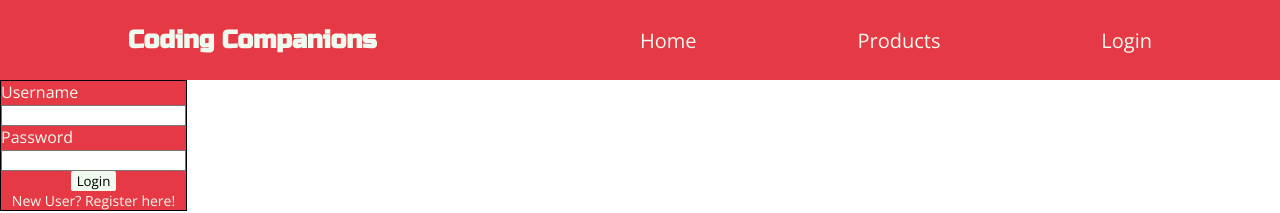
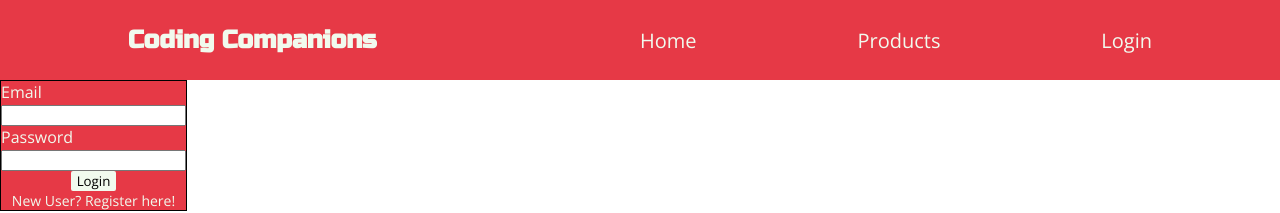
Before and after one commit to MaxVillagomez/coding-companions, a React (Create React App) app: page /login in a window 1280 px wide. Shown: the top 213 px of the page. Built offline with nearby package versions, Linux system fonts and the light colour scheme; no server answers.

Commit message:
feat(api/login) working on building login and register components

```diff
--- a/api/users.js
+++ b/api/users.js
@@ -42,6 +42,11 @@ apiRouter.post('/login', async (req, res, next) => {
         const user = await getUserByEmail(email);
         if (user && user.password === password) {
             const token = jwt.sign({ id: user.id, email}, JWT_SECRET);
+            res.send({
+                user,
+                message: 'Welcome Back!',
+                token
+            });
         } else {
             next({
                 name: "IncorrectCredentialsError",
--- a/src/axios-services/index.js
+++ b/src/axios-services/index.js
@@ -46,3 +46,13 @@ export async function getAPIHealth() {
     return { healthy: false };
   }
 }
+
+export async function login(email, password) {
+  try {
+    const {data} = await axios.post(`/api/users/login`, {email, password});
+    console.log("this is the log in data: ", data)
+    return data;
+  } catch (error) {
+    throw error;
+  }
+}
--- a/src/components/App.js
+++ b/src/components/App.js
@@ -24,8 +24,11 @@ import {
 const App = () => {
   const [products, setProducts] = useState([]);
   const [indivProduct, setIndivProduct] = useState([]);
+  const [email, setEmail] = useState('');
+  const [password, setPassword] = useState('');
+  const [token, setToken] = useState('');
+  const [isLoggedIn, setIsLoggedIn] = useState(false)
 
-  const { productId } = useParams();
   useEffect(() => {
     const fetchAllProducts = async () => {
       try {
@@ -39,6 +42,13 @@ const App = () => {
     };
     fetchAllProducts();
   }, []);
+
+  useEffect(() => {
+    if (localStorage.token) {
+        setToken(localStorage.token);
+        setIsLoggedIn(!isLoggedIn);
+    }
+}, []);
 
   // useEffect(() => {
   //   const fetchProductById = async () => {
@@ -67,7 +77,15 @@ const App = () => {
             path="/products"
             element={<Products products={products} setProducts={setProducts} />}
           />
-          <Route path="/login" element={<Login />} />
+          <Route path="/login" element={
+            <Login
+              email={email}
+              setEmail={setEmail}
+              password={password}
+              setPassword={setPassword}
+              token={token}
+              setToken={setToken}
+              setIsLoggedIn={setIsLoggedIn}/>} />
           <Route path="/register" element={<Register />} />
           <Route
             path="/products/:productId"
--- a/src/components/Login.js
+++ b/src/components/Login.js
@@ -1,20 +1,66 @@
 import React from "react";
 import {Link} from "react-router-dom";
+import {login} from "../axios-services"
 
-const Login = () => {
+const Login = (props) => {
+    const {
+        email,
+        setEmail,
+        password,
+        setPassword,
+        token,
+        setToken,
+        setIsLoggedIn
+    } = props;
+
+    async function handleSubmit(event) {
+        event.preventDefault();
+        try {
+            const response = await fetch('/api/users/login', {
+                method: "POST",
+                headers: {
+                    "Content-Type": "application/json"
+                },
+                body: JSON.stringify({
+                    user: {
+                        email,
+                        password,
+                    }
+                })
+            });
+            // console.log("this is the response: ", response);
+                const data = await response.json();
+                console.log("this is the response data: ", data);
+        } catch (error) {
+
+        }
+
+        const user = {
+            email,
+            password
+        };
+        const {data} = await login(user);
+        console.log("this is the data: ", data);
+        localStorage.setItem("token", data.token);
+        setIsLoggedIn(true);
+        setToken(localStorage.token);
+        setEmail('');
+        setPassword('');
+    }
+
     return (
             <div className="form-container">
-                <form className="login-form">
+                <form className="login-form" onSubmit={handleSubmit}>
                     <label className='label'>
-                        Username
+                        Email
                         <input
-                            type='text'
+                            type='text' value={email} onChange={(event) => setEmail(event.target.value)}
                         ></input>
                     </label>
                     <label className="label">
                         Password
                         <input
-                            type='text'
+                            type='text' value={password} onChange={(event) => setPassword(event.target.value)}
                         ></input>
                     </label>
                     <button type='submit'>Login</button>
--- a/src/components/Register.js
+++ b/src/components/Register.js
@@ -5,7 +5,7 @@ const Register = () => {
     <div className="form-container">
       <form className="login-form">
         <label className="label">
-          Username
+          Email
           <input type="text"></input>
         </label>
         <label className="label">
```
